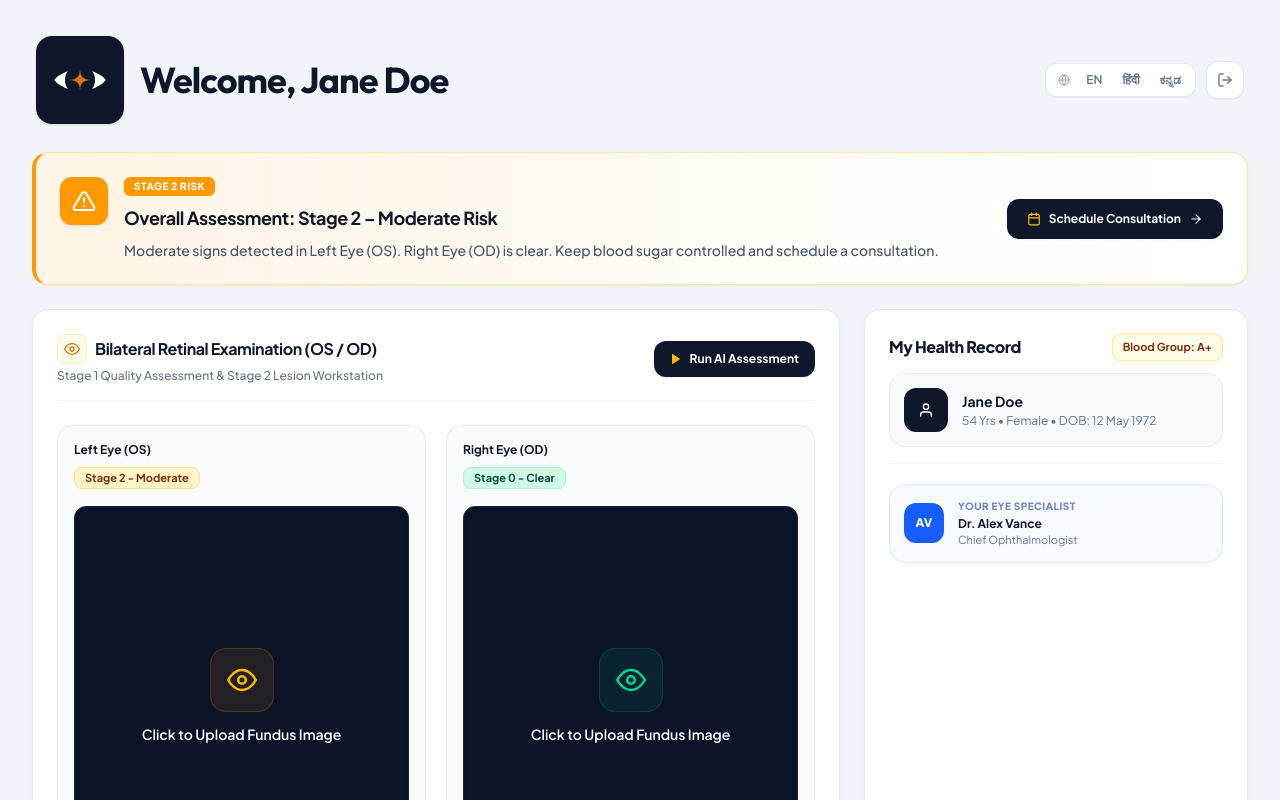
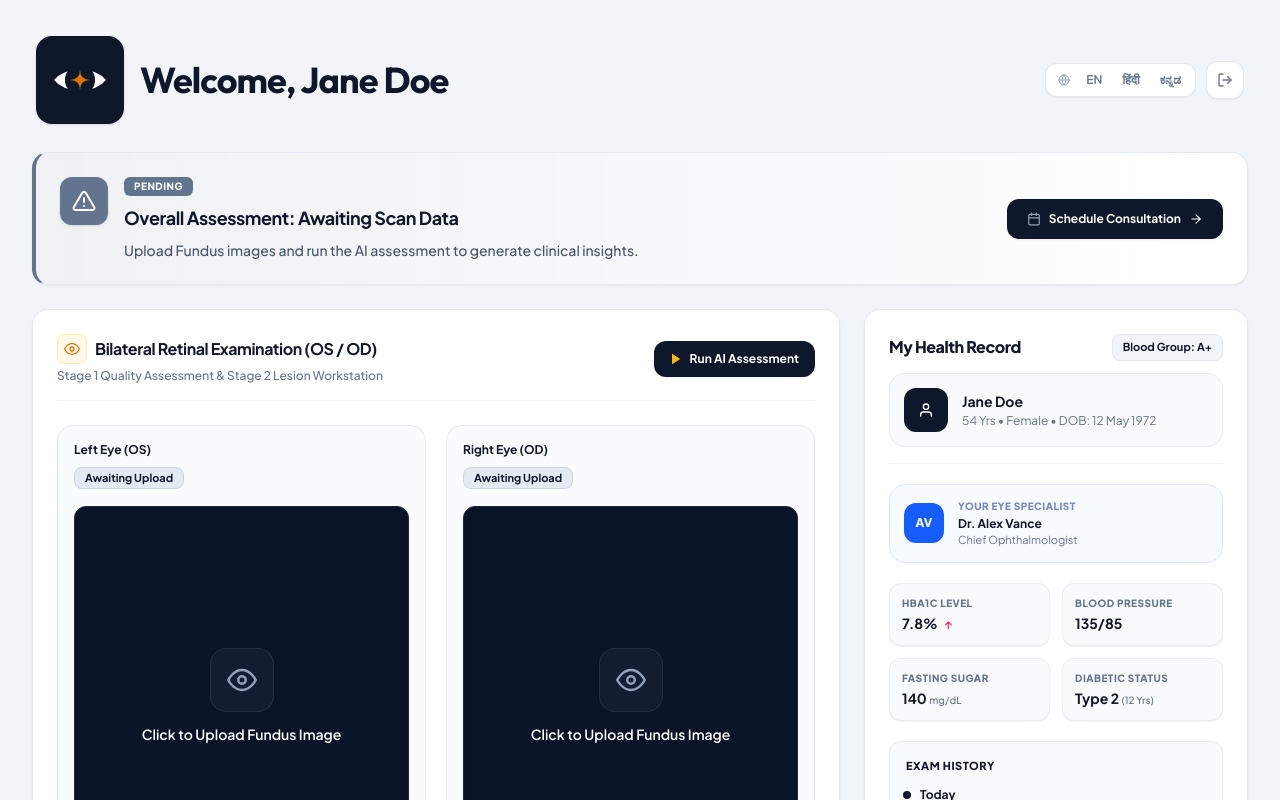
Before and after one commit to ruhaniraman/DiabetesRetina, a React app in the folder frontend/: page / in a window 1280 px wide. Shown: the top 800 px of the page. Built offline with nearby package versions, Linux system fonts and the light colour scheme; no server answers; the HTML template or start-up script is replaced by a standard one.

Commit message:
stage 3 integration

```diff
--- a/frontend/src/pages/Dashboard.jsx
+++ b/frontend/src/pages/Dashboard.jsx
@@ -24,19 +24,90 @@ async function translateDynamicText(text, targetLang) {
   }
 }
 
+// Banner Configuration Mapping
+const bannerConfig = {
+  'No_DR': {
+    gradient: "from-emerald-500/10 via-emerald-500/5 to-white border-emerald-200/90 border-l-emerald-500",
+    iconBg: "bg-emerald-500",
+    badge: "bg-emerald-500",
+    iconColor: "text-emerald-400",
+    badgeText: "Stage 0 Clear",
+    title: "Overall Assessment: Stage 0 – Clear"
+  },
+  'Mild': {
+    gradient: "from-yellow-500/10 via-yellow-500/5 to-white border-yellow-300/90 border-l-yellow-500",
+    iconBg: "bg-yellow-500",
+    badge: "bg-yellow-500",
+    iconColor: "text-yellow-500",
+    badgeText: "Stage 1 Risk",
+    title: "Overall Assessment: Stage 1 – Mild Risk"
+  },
+  'Moderate': {
+    gradient: "from-orange-500/10 via-orange-500/5 to-white border-orange-200/90 border-l-orange-500",
+    iconBg: "bg-orange-500",
+    badge: "bg-orange-500",
+    iconColor: "text-orange-400",
+    badgeText: "Stage 2 Risk",
+    title: "Overall Assessment: Stage 2 – Moderate Risk"
+  },
+  'Severe': {
+    gradient: "from-red-500/10 via-red-500/5 to-white border-red-200/90 border-l-red-500",
+    iconBg: "bg-red-500",
+    badge: "bg-red-500",
+    iconColor: "text-red-400",
+    badgeText: "Stage 3 Risk",
+    title: "Overall Assessment: Stage 3 – Severe Risk"
+  },
+  'Proliferate_DR': {
+    gradient: "from-purple-500/10 via-purple-500/5 to-white border-purple-200/90 border-l-purple-500",
+    iconBg: "bg-purple-500",
+    badge: "bg-purple-500",
+    iconColor: "text-purple-400",
+    badgeText: "Stage 4 Risk",
+    title: "Overall Assessment: Stage 4 – Proliferative Risk"
+  },
+  'Pending': {
+    gradient: "from-slate-500/10 via-slate-500/5 to-white border-slate-200/90 border-l-slate-500",
+    iconBg: "bg-slate-500",
+    badge: "bg-slate-500",
+    iconColor: "text-slate-400",
+    badgeText: "Pending",
+    title: "Overall Assessment: Awaiting Scan Data"
+  }
+};
+
+// Tag Color Helper Function
+const getTagColors = (stage, status) => {
+  if (status === 'processing' || status === 'queued' || stage === 'Awaiting Upload') {
+    return 'text-slate-900 bg-slate-200/90 border-slate-300';
+  }
+  if (stage.includes('Stage 0')) return 'text-emerald-900 bg-emerald-100/90 border-emerald-200';
+  if (stage.includes('Stage 1')) return 'text-yellow-900 bg-yellow-100/90 border-yellow-200';
+  if (stage.includes('Stage 2')) return 'text-orange-900 bg-orange-100/90 border-orange-200';
+  if (stage.includes('Stage 3')) return 'text-red-900 bg-red-100/90 border-red-200';
+  if (stage.includes('Stage 4')) return 'text-purple-900 bg-purple-100/90 border-purple-200';
+
+  return 'text-slate-900 bg-slate-200/90 border-slate-300';
+};
+
 export default function Dashboard({ onLogout, onViewDetailedReport, onScheduleConsultation }) {
   const { t, i18n } = useTranslation();
 
   const patientName = "Jane Doe";
-  const rawClinicalNote = "Moderate signs detected in Left Eye (OS). Right Eye (OD) is clear. Keep blood sugar controlled and schedule a consultation.";
+  const rawClinicalNote = "Upload Fundus images and run the AI assessment to generate clinical insights.";
   const [translatedClinicalNote, setTranslatedClinicalNote] = useState(rawClinicalNote);
   const [isProcessingPipeline, setIsProcessingPipeline] = useState(false);
 
-  const [leftEye, setLeftEye] = useState({ stage: 'Stage 2 - Moderate', status: 'completed' });
-  const [rightEye, setRightEye] = useState({ stage: 'Stage 0 - Clear', status: 'completed' });
+  const [overallRisk, setOverallRisk] = useState('Pending');
+
+  const [leftEye, setLeftEye] = useState({ stage: 'Awaiting Upload', status: 'idle' });
+  const [rightEye, setRightEye] = useState({ stage: 'Awaiting Upload', status: 'idle' });
 
   const [leftImage, setLeftImage] = useState(null);
   const [rightImage, setRightImage] = useState(null);
+
+  const [leftFile, setLeftFile] = useState(null);
+  const [rightFile, setRightFile] = useState(null);
 
   const [leftQualityStatus, setLeftQualityStatus] = useState(null);
   const [rightQualityStatus, setRightQualityStatus] = useState(null);
@@ -53,6 +124,8 @@ export default function Dashboard({ onLogout, onViewDetailedReport, onScheduleCo
   const [rightMaskStatus, setRightMaskStatus] = useState('idle');
 
   const [fullscreenImage, setFullscreenImage] = useState(null);
+
+  const activeBanner = bannerConfig[overallRisk] || bannerConfig['Pending'];
 
   useEffect(() => {
     let isMounted = true;
@@ -114,6 +187,7 @@ export default function Dashboard({ onLogout, onViewDetailedReport, onScheduleCo
   const handleLeftFileUpload = (e) => {
     const file = e.target.files[0];
     if (file) {
+      setLeftFile(file);
       setLeftImage(URL.createObjectURL(file));
       setLeftViewMode('original');
       setLeftMaskUrl(null);
@@ -124,6 +198,7 @@ export default function Dashboard({ onLogout, onViewDetailedReport, onScheduleCo
   const handleRightFileUpload = (e) => {
     const file = e.target.files[0];
     if (file) {
+      setRightFile(file);
       setRightImage(URL.createObjectURL(file));
       setRightViewMode('original');
       setRightMaskUrl(null);
@@ -133,25 +208,56 @@ export default function Dashboard({ onLogout, onViewDetailedReport, onScheduleCo
 
   const runSequentialPipeline = async () => {
     if (isProcessingPipeline) return;
+
+    if (!leftFile || !rightFile) {
+      alert("Please upload both Left and Right eye fundus images first.");
+      return;
+    }
+
     setIsProcessingPipeline(true);
     setLeftEye(prev => ({ ...prev, status: 'processing' }));
     setRightEye(prev => ({ ...prev, status: 'queued' }));
 
-    setTimeout(() => {
-      setLeftEye(prev => ({ ...prev, status: 'completed' }));
-      setRightEye(prev => ({ ...prev, status: 'processing' }));
+    try {
+      const formData = new FormData();
+      formData.append('leftEye', leftFile);
+      formData.append('rightEye', rightFile);
+
+      const res = await fetch('http://localhost:5000/api/stage3-assessment', {
+        method: 'POST',
+        body: formData
+      });
+
+      if (!res.ok) throw new Error('Stage 3 Assessment failed');
+      const data = await res.json();
+
       setTimeout(() => {
-        setRightEye(prev => ({ ...prev, status: 'completed' }));
+        setLeftEye(prev => ({ ...prev, stage: data.leftGrade, status: 'completed' }));
+        setRightEye(prev => ({ ...prev, status: 'processing' }));
+
+        setTimeout(() => {
+          setRightEye(prev => ({ ...prev, stage: data.rightGrade, status: 'completed' }));
+          setTranslatedClinicalNote(data.overallSummary);
+          setOverallRisk(data.overallRisk);
+          setIsProcessingPipeline(false);
+        }, 800);
+      }, 800);
+
+    } catch (err) {
+      console.error("Pipeline error, running fallback:", err);
+      setTimeout(() => {
+        setLeftEye(prev => ({ ...prev, stage: 'Stage 2 - Moderate', status: 'completed' }));
+        setRightEye(prev => ({ ...prev, stage: 'Stage 0 - Clear', status: 'completed' }));
+        setOverallRisk('Moderate');
         setIsProcessingPipeline(false);
       }, 1000);
-    }, 1000);
+    }
   };
 
   return (
     <div className="min-h-screen bg-slate-100/80 text-slate-800 font-['Plus_Jakarta_Sans',sans-serif] p-4 sm:p-6 lg:p-8 select-none max-w-7xl mx-auto antialiased">
       <main className="flex flex-col gap-6">
 
-        {/* HEADER BAR */}
         <header className="flex flex-col sm:flex-row sm:items-center justify-between gap-4 py-1 px-1">
           <div className="flex items-center gap-4">
             <button onClick={onLogout} className="p-3 bg-slate-900 hover:bg-slate-800 rounded-2xl shadow-sm text-white flex items-center justify-center shrink-0 transition cursor-pointer">
@@ -174,37 +280,38 @@ export default function Dashboard({ onLogout, onViewDetailedReport, onScheduleCo
           </div>
         </header>
 
-        {/* RISK ASSESSMENT BANNER */}
-        <div className="relative overflow-hidden bg-gradient-to-r from-amber-500/10 via-amber-500/5 to-white bg-white border border-amber-200/90 border-l-4 border-l-amber-500 rounded-2xl p-5 md:p-6 shadow-xs">
+        {/* DYNAMIC RISK ASSESSMENT BANNER */}
+        <div className={`relative overflow-hidden bg-white border-l-4 rounded-2xl p-5 md:p-6 shadow-xs transition-colors duration-500 bg-gradient-to-r border ${activeBanner.gradient}`}>
           <div className="flex flex-col lg:flex-row lg:items-center justify-between gap-5 relative z-10">
             <div className="flex items-start gap-4">
-              <div className="p-3 bg-amber-500 text-white rounded-xl shadow-sm flex items-center justify-center shrink-0">
+              <div className={`p-3 text-white rounded-xl shadow-sm flex items-center justify-center shrink-0 ${activeBanner.iconBg}`}>
                 <FiAlertTriangle className="text-2xl" />
               </div>
               <div className="space-y-2">
                 <div className="flex items-center gap-2">
-                  <span className="px-2.5 py-0.5 rounded-md text-[10px] font-black uppercase tracking-wider bg-amber-500 text-white">Stage 2 Risk</span>
+                  <span className={`px-2.5 py-0.5 rounded-md text-[10px] font-black uppercase tracking-wider text-white ${activeBanner.badge}`}>
+                    {activeBanner.badgeText}
+                  </span>
                 </div>
-                <h2 className="text-base md:text-lg font-bold text-slate-900 tracking-tight">Overall Assessment: Stage 2 – Moderate Risk</h2>
+                <h2 className="text-base md:text-lg font-bold text-slate-900 tracking-tight">{activeBanner.title}</h2>
                 <p className="text-xs md:text-sm text-slate-600 font-medium">{translatedClinicalNote}</p>
               </div>
             </div>
             <button onClick={onScheduleConsultation} className="px-5 py-3 rounded-xl bg-slate-900 hover:bg-slate-800 text-white font-bold text-xs flex items-center justify-center gap-2 shadow-xs transition cursor-pointer">
-              <FiCalendar className="text-amber-400 text-sm" />
+              <FiCalendar className={`text-sm ${activeBanner.iconColor}`} />
               <span>Schedule Consultation</span>
               <FiArrowRight className="text-sm" />
             </button>
           </div>
         </div>
 
-        {/* MAIN DASHBOARD CONTENT GRID */}
         <div className="flex flex-col lg:flex-row gap-6 items-stretch">
 
-          {/* LEFT MAIN PANEL: RETINAL EXAM */}
           <div className="flex-1 bg-white border border-slate-200/90 rounded-2xl p-5 sm:p-6 shadow-xs flex flex-col justify-between space-y-6">
             <div className="flex flex-col sm:flex-row sm:items-center justify-between gap-4 pb-4 border-b border-slate-100">
               <div>
                 <div className="flex items-center gap-2">
+                  {/* Reverted FiEye icon colors */}
                   <div className="p-1.5 bg-amber-50 rounded-lg border border-amber-200/60 text-amber-600">
                     <FiEye className="text-base" />
                   </div>
@@ -213,29 +320,31 @@ export default function Dashboard({ onLogout, onViewDetailedReport, onScheduleCo
                 <p className="text-xs text-slate-500 font-medium mt-1">Stage 1 Quality Assessment & Stage 2 Lesion Workstation</p>
               </div>
               <button onClick={runSequentialPipeline} disabled={isProcessingPipeline} className="px-4 py-2.5 rounded-xl text-xs font-bold bg-slate-900 hover:bg-slate-800 text-white flex items-center gap-2 transition cursor-pointer shadow-xs">
+                {/* Reverted Play icon color */}
                 {isProcessingPipeline ? <FiRefreshCw className="animate-spin text-sm" /> : <FiPlay className="text-xs fill-current text-amber-400" />}
                 <span>Run AI Assessment</span>
               </button>
             </div>
 
-            {/* Scan Viewports Container */}
             <div className="grid grid-cols-1 md:grid-cols-2 gap-5 flex-1">
 
-              {/* LEFT EYE VIEWPORT */}
               <div className="bg-slate-50/80 border border-slate-200/80 rounded-2xl p-4 flex flex-col space-y-4">
-                {/* STRICT 2-ROW LOCK HEADER */}
                 <div className="flex flex-col gap-2">
                   <div className="flex items-center justify-between">
                     <span className="text-xs font-bold text-slate-900">Left Eye (OS)</span>
                     {leftQualityStatus === 'accepted' && (
                       <div className="flex items-center bg-slate-200/80 border border-slate-300/80 rounded-xl p-0.5 text-[11px] font-bold shadow-2xs">
                         <button onClick={() => setLeftViewMode('original')} className={`px-2.5 py-1 rounded-lg transition-all cursor-pointer z-50 ${leftViewMode === 'original' ? 'bg-white text-slate-900 shadow-2xs' : 'text-slate-600'}`}>Original</button>
+                        {/* Reverted Mapped Toggle color */}
                         <button onClick={() => setLeftViewMode('mapped')} className={`px-2.5 py-1 rounded-lg transition-all cursor-pointer z-50 ${leftViewMode === 'mapped' ? 'bg-amber-500 text-white shadow-2xs' : 'text-slate-600'}`}>Mapped</button>
                       </div>
                     )}
                   </div>
                   <div className="flex items-center gap-2 min-h-[24px]">
-                    <span className="text-[11px] font-bold text-amber-900 bg-amber-100/90 px-2.5 py-0.5 rounded-lg border border-amber-200">{leftEye.stage}</span>
+                    {/* Dynamic Colors applied to the left eye tag */}
+                    <span className={`text-[11px] font-bold px-2.5 py-0.5 rounded-lg border transition-colors ${getTagColors(leftEye.stage, leftEye.status)}`}>
+                      {leftEye.status === 'processing' ? 'Processing...' : leftEye.status === 'queued' ? 'Queued...' : leftEye.stage}
+                    </span>
                     {leftVerdict === 'enhance' ? (
                       <span className="px-2 py-0.5 bg-indigo-100 text-indigo-800 border border-indigo-200 rounded-md text-[10px] font-extrabold uppercase">IMAGE ENHANCED</span>
                     ) : (
@@ -275,7 +384,7 @@ export default function Dashboard({ onLogout, onViewDetailedReport, onScheduleCo
                     </>
                   ) : (
                     <div className="relative z-10 flex flex-col items-center pointer-events-none">
-                      <div className="w-16 h-16 rounded-2xl bg-amber-500/10 border border-amber-500/20 flex items-center justify-center text-amber-400 text-3xl mb-3">
+                      <div className="w-16 h-16 rounded-2xl bg-slate-500/10 border border-slate-500/20 flex items-center justify-center text-slate-400 text-3xl mb-3">
                         <FiEye />
                       </div>
                       <span className="text-white font-semibold text-sm">Click to Upload Fundus Image</span>
@@ -284,21 +393,23 @@ export default function Dashboard({ onLogout, onViewDetailedReport, onScheduleCo
                 </div>
               </div>
 
-              {/* RIGHT EYE VIEWPORT */}
               <div className="bg-slate-50/80 border border-slate-200/80 rounded-2xl p-4 flex flex-col space-y-4">
-                {/* STRICT 2-ROW LOCK HEADER */}
                 <div className="flex flex-col gap-2">
                   <div className="flex items-center justify-between">
                     <span className="text-xs font-bold text-slate-900">Right Eye (OD)</span>
                     {rightQualityStatus === 'accepted' && (
                       <div className="flex items-center bg-slate-200/80 border border-slate-300/80 rounded-xl p-0.5 text-[11px] font-bold shadow-2xs">
                         <button onClick={() => setRightViewMode('original')} className={`px-2.5 py-1 rounded-lg transition-all cursor-pointer z-50 ${rightViewMode === 'original' ? 'bg-white text-slate-900 shadow-2xs' : 'text-slate-600'}`}>Original</button>
+                        {/* Reverted Mapped Toggle color */}
                         <button onClick={() => setRightViewMode('mapped')} className={`px-2.5 py-1 rounded-lg transition-all cursor-pointer z-50 ${rightViewMode === 'mapped' ? 'bg-amber-500 text-white shadow-2xs' : 'text-slate-600'}`}>Mapped</button>
                       </div>
                     )}
                   </div>
                   <div className="flex items-center gap-2 min-h-[24px]">
-                    <span className="text-[11px] font-bold text-emerald-900 bg-emerald-100/90 px-2.5 py-0.5 rounded-lg border border-emerald-200">{rightEye.stage}</span>
+                    {/* Dynamic Colors applied to the right eye tag */}
+                    <span className={`text-[11px] font-bold px-2.5 py-0.5 rounded-lg border transition-colors ${getTagColors(rightEye.stage, rightEye.status)}`}>
+                      {rightEye.status === 'processing' ? 'Processing...' : rightEye.status === 'queued' ? 'Queued...' : rightEye.stage}
+                    </span>
                     {rightVerdict === 'enhance' ? (
                       <span className="px-2 py-0.5 bg-indigo-100 text-indigo-800 border border-indigo-200 rounded-md text-[10px] font-extrabold uppercase">IMAGE ENHANCED</span>
                     ) : (
@@ -338,7 +449,7 @@ export default function Dashboard({ onLogout, onViewDetailedReport, onScheduleCo
                     </>
                   ) : (
                     <div className="relative z-10 flex flex-col items-center pointer-events-none">
-                      <div className="w-16 h-16 rounded-2xl bg-emerald-500/10 border border-emerald-500/20 flex items-center justify-center text-emerald-400 text-3xl mb-3">
+                      <div className="w-16 h-16 rounded-2xl bg-slate-500/10 border border-slate-500/20 flex items-center justify-center text-slate-400 text-3xl mb-3">
                         <FiEye />
                       </div>
                       <span className="text-white font-semibold text-sm">Click to Upload Fundus Image</span>
@@ -349,7 +460,6 @@ export default function Dashboard({ onLogout, onViewDetailedReport, onScheduleCo
 
             </div>
 
-            {/* COMMON MASK LEGEND */}
             {(leftViewMode === 'mapped' || rightViewMode === 'mapped') && (
               <div className="mt-2 bg-slate-50 border border-slate-200/90 rounded-xl p-4 flex flex-wrap items-center justify-center gap-6 shadow-xs animate-in fade-in duration-300">
                 <span className="text-xs font-black text-slate-800 uppercase tracking-wider mr-2">Detected Pathology:</span>
@@ -374,13 +484,12 @@ export default function Dashboard({ onLogout, onViewDetailedReport, onScheduleCo
 
           </div>
 
-          {/* HEALTH RECORD SIDEBAR */}
           <aside className="w-full lg:w-96 bg-white rounded-2xl p-5 sm:p-6 border border-slate-200/90 flex flex-col justify-between shrink-0 shadow-xs space-y-6">
             <div className="space-y-5">
               <div className="pb-4 border-b border-slate-100">
                 <div className="flex items-center justify-between mb-3">
                   <h2 className="text-base font-extrabold text-slate-900 tracking-tight">My Health Record</h2>
-                  <span className="text-[11px] font-bold text-amber-900 bg-amber-50 px-2.5 py-1 rounded-lg border border-amber-200/80">Blood Group: A+</span>
+                  <span className="text-[11px] font-bold text-slate-900 bg-slate-100 px-2.5 py-1 rounded-lg border border-slate-200/80">Blood Group: A+</span>
                 </div>
                 <div className="flex items-center gap-3.5 bg-slate-50/90 p-3.5 rounded-2xl border border-slate-200/70">
                   <div className="w-11 h-11 rounded-xl bg-slate-900 text-white flex items-center justify-center font-bold">
@@ -399,6 +508,43 @@ export default function Dashboard({ onLogout, onViewDetailedReport, onScheduleCo
                   <span className="text-[10px] font-extrabold text-blue-900/60 uppercase tracking-wider block">YOUR EYE SPECIALIST</span>
                   <p className="text-xs font-bold text-slate-900 mt-0.5">Dr. Alex Vance</p>
                   <p className="text-[11px] text-slate-500">Chief Ophthalmologist</p>
+                </div>
+              </div>
+
+              {/* NEW: Vitals Grid */}
+              <div className="grid grid-cols-2 gap-3">
+                <div className="bg-slate-50 border border-slate-200/70 p-3 rounded-xl shadow-2xs">
+                  <span className="text-[10px] font-extrabold text-slate-500 uppercase tracking-wider block">HbA1c Level</span>
+                  <p className="text-sm font-bold text-slate-900 mt-0.5">7.8% <span className="text-rose-500 text-xs font-semibold ml-1">↑</span></p>
+                </div>
+                <div className="bg-slate-50 border border-slate-200/70 p-3 rounded-xl shadow-2xs">
+                  <span className="text-[10px] font-extrabold text-slate-500 uppercase tracking-wider block">Blood Pressure</span>
+                  <p className="text-sm font-bold text-slate-900 mt-0.5">135/85</p>
+                </div>
+                <div className="bg-slate-50 border border-slate-200/70 p-3 rounded-xl shadow-2xs">
+                  <span className="text-[10px] font-extrabold text-slate-500 uppercase tracking-wider block">Fasting Sugar</span>
+                  <p className="text-sm font-bold text-slate-900 mt-0.5">140 <span className="text-[10px] text-slate-500 font-medium">mg/dL</span></p>
+                </div>
+                <div className="bg-slate-50 border border-slate-200/70 p-3 rounded-xl shadow-2xs">
+                  <span className="text-[10px] font-extrabold text-slate-500 uppercase tracking-wider block">Diabetic Status</span>
+                  <p className="text-sm font-bold text-slate-900 mt-0.5">Type 2 <span className="text-[10px] text-slate-500 font-medium">(12 Yrs)</span></p>
+                </div>
+              </div>
+
+              {/* NEW: Exam History Timeline */}
+              <div className="bg-slate-50 border border-slate-200/70 p-4 rounded-xl shadow-2xs">
+                <h4 className="text-[11px] font-extrabold text-slate-900 uppercase tracking-wider mb-3">Exam History</h4>
+                <div className="relative pl-3 border-l-2 border-slate-200 space-y-3.5">
+                  <div className="relative">
+                    <div className="absolute -left-[17px] top-1 w-2 h-2 rounded-full bg-slate-900 ring-2 ring-white"></div>
+                    <p className="text-xs font-bold text-slate-900">Today</p>
+                    <p className="text-[11px] text-slate-500 font-medium">Bilateral Retinal Assessment</p>
+                  </div>
+                  <div className="relative">
+                    <div className="absolute -left-[17px] top-1 w-2 h-2 rounded-full bg-slate-300 ring-2 ring-white"></div>
+                    <p className="text-xs font-bold text-slate-900">14 Oct 2025</p>
+                    <p className="text-[11px] text-slate-500 font-medium">Stage 1 - Mild Risk</p>
+                  </div>
                 </div>
               </div>
             </div>
```
Also changed, not shown: frontend/src/pages/DetailedReportPage.jsx (+39 -57 lines), 2 other files (tests, documents, lock files or other folders).
